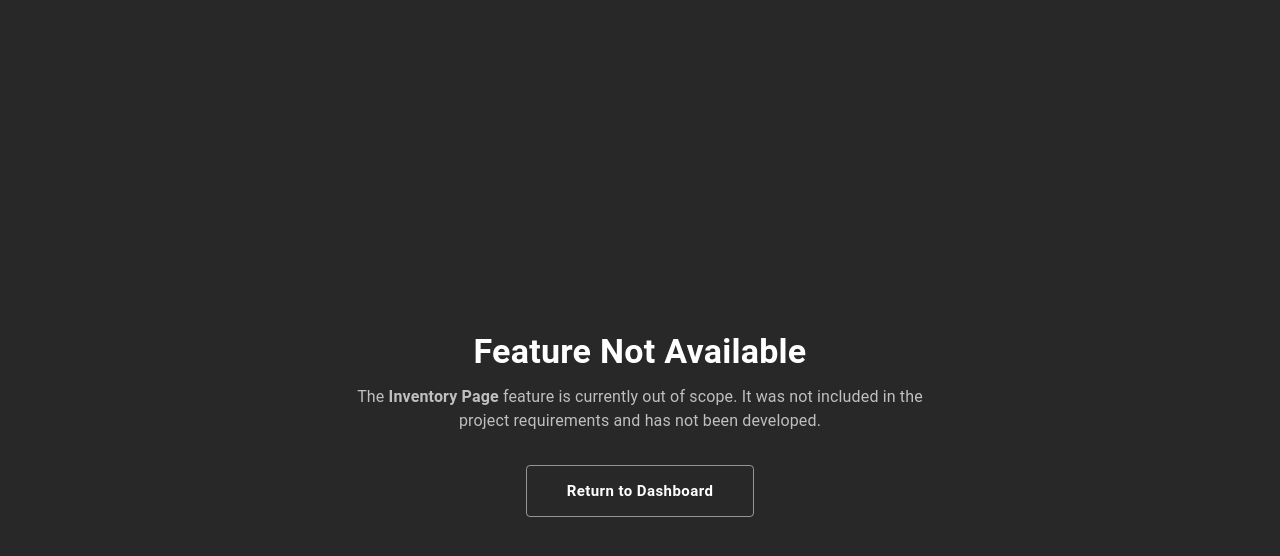
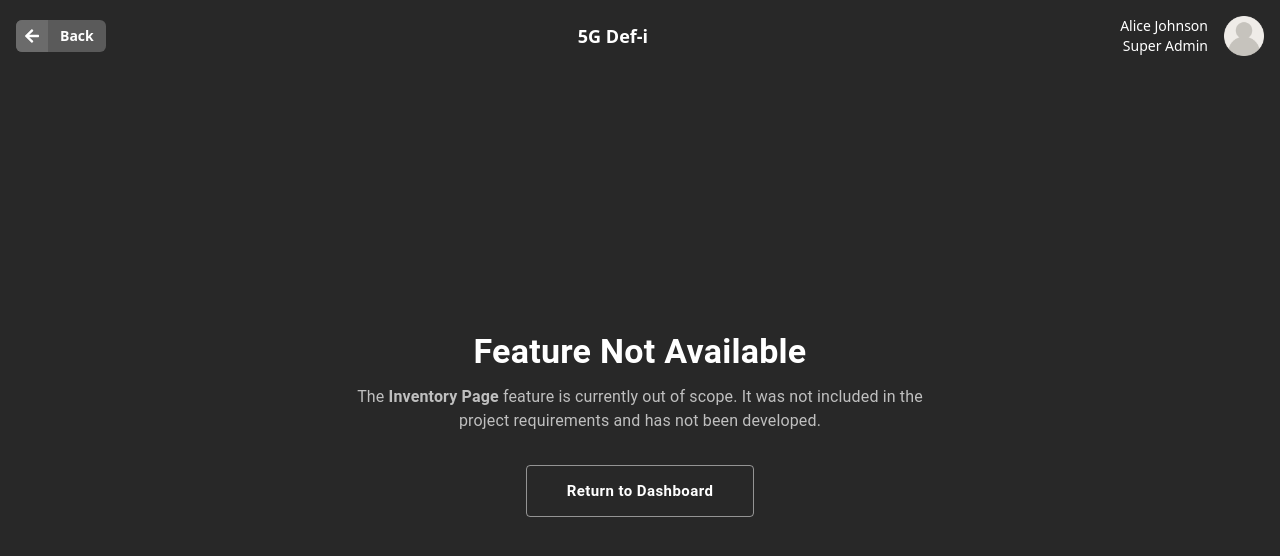
Before and after one commit to bertrandOrlando/defi-ui-application, a React (Vite) app: page /inventory in a window 1280 px wide. Shown: the top 556 px of the page. Built offline with nearby package versions, Linux system fonts and the light colour scheme; sample sign-in values are in the browser's storage; some icons are missing.

Commit message:
style: add header for out of scope page

```diff
--- a/src/pages/OutOfScope.tsx
+++ b/src/pages/OutOfScope.tsx
@@ -1,9 +1,12 @@
 import { Box, Button, Container, Typography } from "@mui/material";
 import BuildCircleOutlinedIcon from "@mui/icons-material/BuildCircleOutlined";
 import { Link } from "react-router-dom";
+import Header from "../component/header";
 
 const OutOfScopePage = ({ pageName = "This page" }) => {
   return (
+    <>
+    <Header className="fixed"/>
       <Box
         sx={{
           display: "flex",
@@ -39,8 +42,8 @@ const OutOfScopePage = ({ pageName = "This page" }) => {
               mx: "auto",
             }}
           >
-          The <strong>{pageName}</strong> feature is currently out of scope. It
-          was not included in the project requirements and has not been
+            The <strong>{pageName}</strong> feature is currently out of scope.
+            It was not included in the project requirements and has not been
             developed.
           </Typography>
           <Button
@@ -65,6 +68,7 @@ const OutOfScopePage = ({ pageName = "This page" }) => {
           </Button>
         </Container>
       </Box>
+    </>
   );
 };
 
```
Lines whose indentation alone changed are shown as unchanged.
